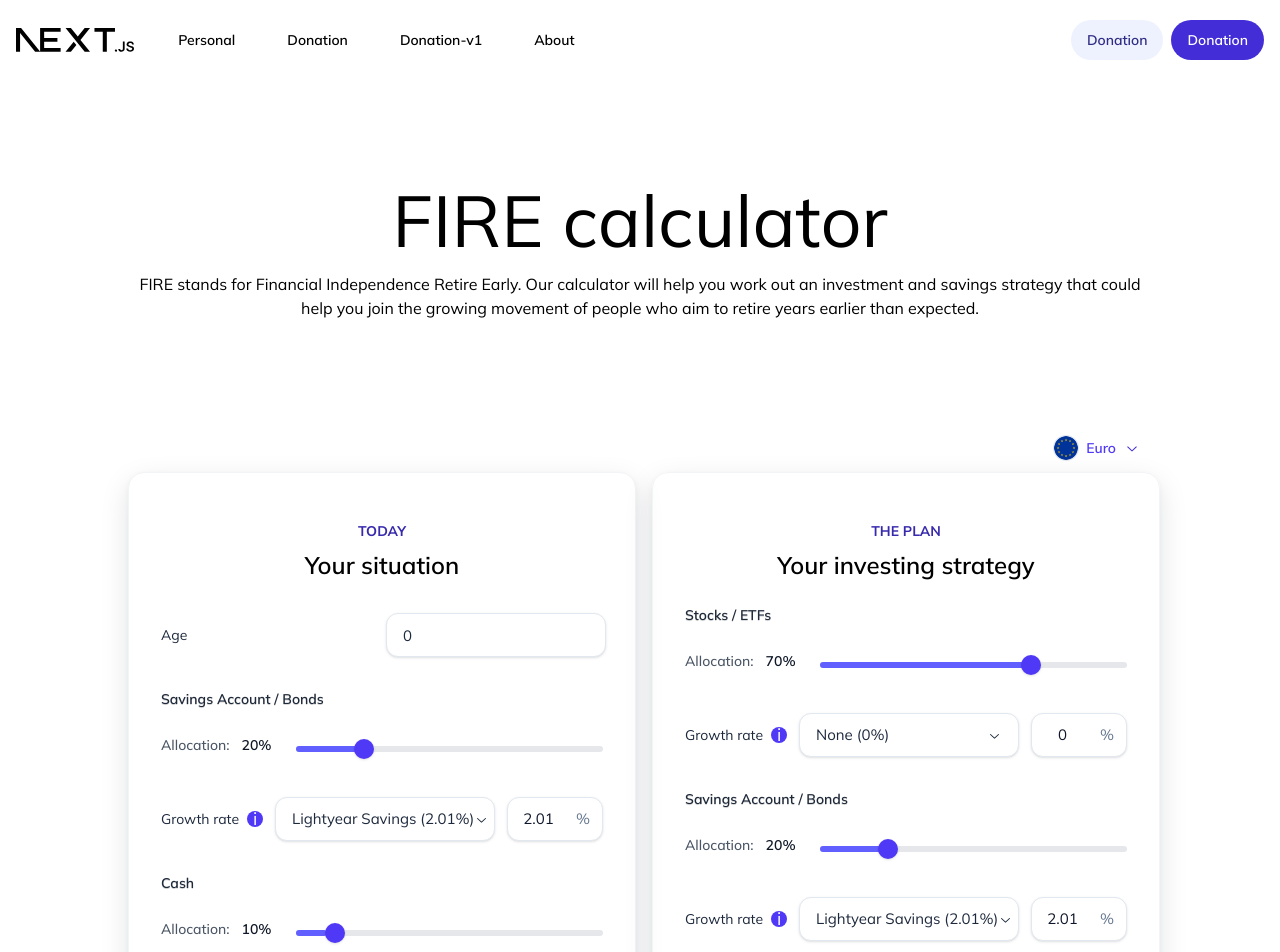
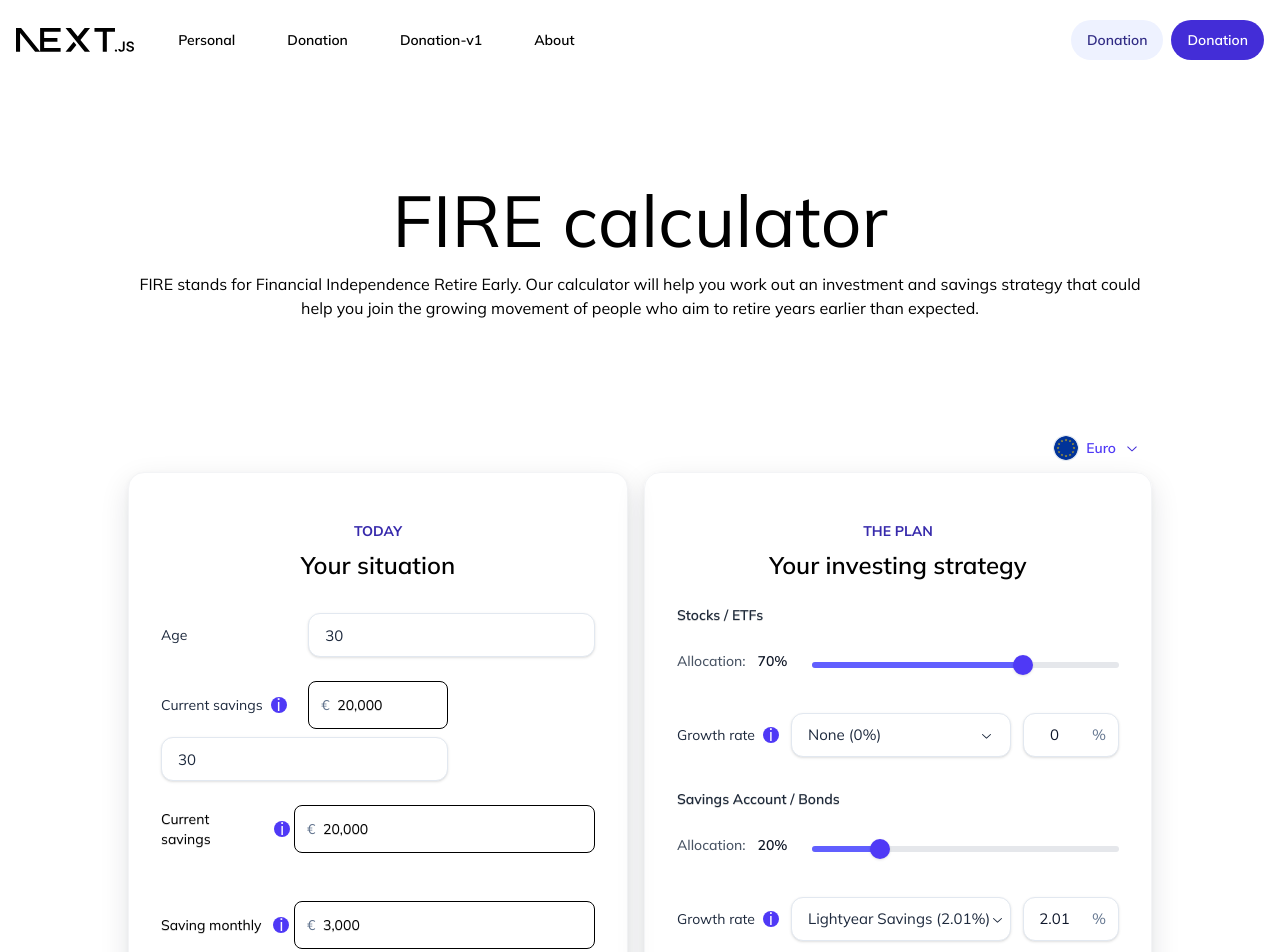
Before and after one commit to inputBrain/client-ret-calculator, a Next.js app: page / in a window 1280 px wide. Shown: the top 952 px of the page. Built offline with nearby package versions, Linux system fonts and the light colour scheme.

Commit message:
fix: reworked SituationBlock

```diff
--- a/src/components/fire/FireCalculator.tsx
+++ b/src/components/fire/FireCalculator.tsx
@@ -4,7 +4,8 @@ import React, {useEffect, useState} from "react";
 import {useSearchParams} from "next/navigation";
 import {AllocationTriple} from "@/components/ui/AllocationTriple";
 import CurrencySelect from "@/components/ui/CurrencySelect";
-import {SituationBlock} from "@/components/ui/SituationBlock";
+import SituationBlock from "@/components/ui/SituationBlock";
+import {CURRENCY_META} from "@/lib/currency";
 
 type Currency = "EUR" | "USD" | "GBP";
 
@@ -15,7 +16,10 @@ export default function FireCalculator() {
 
     const [stocksPct, setStocksPct] = useState<number>(70);
     const [fixedPct, setFixedPct] = useState<number>(20);
-
+    const symbol = CURRENCY_META[currency].symbol;
+    const [age, setAge] = useState<number>(30);
+    const [currentSavings, setCurrentSavings] = useState<number>(20000);
+    const [savingMonthly, setSavingMonthly] = useState<number>(3000);
     useEffect(() => {
         const get = (k: string, d: number) => {
             const v = search.get(k);
@@ -79,11 +83,13 @@ export default function FireCalculator() {
                                         <div className="flex flex-col">
 
                                             <SituationBlock
-                                                currency={currency}
-                                                stocksPct={stocksPct}
-                                                fixedPct={fixedPct}
-                                                setStocksPct={setStocksPct}
-                                                setFixedPct={setFixedPct}
+                                                currencySymbol={symbol}
+                                                age={age}
+                                                setAge={setAge}
+                                                currentSavings={currentSavings}
+                                                setCurrentSavings={setCurrentSavings}
+                                                savingMonthly={savingMonthly}
+                                                setSavingMonthly={setSavingMonthly}
                                             />
 
 
--- /dev/null
+++ b/src/components/ui/CurrencyAmountInput.tsx
@@ -0,0 +1,55 @@
+"use client";
+
+import React from "react";
+
+function formatNumber(n: number) {
+    if (!Number.isFinite(n)) return "";
+    return new Intl.NumberFormat("en-US", { maximumFractionDigits: 2 }).format(n);
+}
+
+function toNumber(raw: string) {
+    // выкидываем всё кроме цифр/., заменяем запятую на точку
+    const s = raw.replace(/[^\d.,]/g, "").replace(",", ".");
+    const n = parseFloat(s);
+    return Number.isFinite(n) ? n : 0;
+}
+
+export default function CurrencyAmountInput({
+                                                symbol,
+                                                value,
+                                                onChange,
+                                                placeholder,
+                                            }: {
+    symbol: string;
+    value: number;
+    onChange: (n: number) => void;
+    placeholder?: string;
+}) {
+    const [text, setText] = React.useState<string>(formatNumber(value));
+
+    React.useEffect(() => {
+        setText(formatNumber(value));
+    }, [value]);
+
+    return (
+        <div className="focus-within:-m-px relative min-h-12 rounded-lg border border-border-secondary focus-within:border-2 focus-within:border-content-interactive-tertiary focus-within:shadow-[0_0_0_4px_rgb(var(--content-interactive-tertiary)/0.15)]">
+            {/* префикс-символ */}
+            <div className="pointer-events-none absolute left-3 top-1/2 -translate-y-1/2 select-none text-sm text-slate-500">
+                {symbol}
+            </div>
+
+            <input
+                inputMode="decimal"
+                className="flex h-full w-full items-center rounded-lg border-0 px-3 pl-7 py-[14px] text-sm text-shadow-2xs text-content outline-none placeholder:text-content-tertiary"
+                type="text"
+                value={text}
+                placeholder={placeholder}
+                onChange={(e) => {
+                    setText(e.target.value);
+                    onChange(toNumber(e.target.value));
+                }}
+                onBlur={() => setText(formatNumber(value))}
+            />
+        </div>
+    );
+}
--- a/src/components/ui/SituationBlock.tsx
+++ b/src/components/ui/SituationBlock.tsx
@@ -1,228 +1,8 @@
 "use client";
 
-import * as React from "react";
-import * as Slider from "@radix-ui/react-slider";
-import * as Select from "@radix-ui/react-select";
+import React from "react";
 import * as Tooltip from "@radix-ui/react-tooltip";
-import {ChevronDownIcon} from "@radix-ui/react-icons";
-import {type Currency, CURRENCY_META} from "@/lib/currency";
-
-function clamp(n: number, min: number, max: number) {
-    return Math.min(max, Math.max(min, n));
-}
-
-
-function Track() {
-    return (
-        <Slider.Track className="relative h-1.5 w-full flex-grow rounded-full bg-gray-200">
-            <Slider.Range className="absolute h-full rounded-full bg-indigo-500"/>
-        </Slider.Track>
-    );
-}
-
-function Thumb({label}: { label: string }) {
-    return (
-        <Slider.Thumb
-            aria-label={label}
-            className="block h-5 w-5 rounded-full bg-indigo-600 shadow outline-none
-               focus-visible:ring-4 focus-visible:ring-indigo-300
-               data-[state=active]:scale-95"
-        />
-    );
-}
-
-function Row({label, value, onChange}: { label: string; value: number; onChange: (v: number) => void }) {
-    return (
-        <div
-            className="-mx-3 flex min-h-12 items-center justify-between gap-1 rounded bg-background-interactive-tertiary px-3 py-2 [&_>_*:first-child]:flex-[1_1_30%] [&_>_*:nth-child(2)]:flex-[1_1_70%] ">
-            <div className="mb-2 flex items-center gap-3">
-                <span className="text-sm font-medium text-gray-600 ">{label}</span>
-                <span className="text-sm font-semibold tabular-nums text-gray-900">{Math.round(value)}%</span>
-            </div>
-            <Slider.Root
-                className="relative flex h-10 w-full touch-none select-none items-center"
-                min={0}
-                max={100}
-                step={1}
-                value={[value]}
-                onValueChange={(vals) => onChange(vals[0] ?? value)}
-                style={{["--radix-slider-thumb-transform" as any]: "translateX(-50%)"}}
-            >
-                <Track/>
-                <Thumb label={label}/>
-            </Slider.Root>
-        </div>
-    );
-}
-
-export function SituationBlock({
-                                     currency,
-                                     stocksPct,
-                                     fixedPct,
-                                     setStocksPct,
-                                     setFixedPct,
-                                 }: {
-    currency: Currency;
-    stocksPct: number;
-    fixedPct: number;
-    setStocksPct: (n: number) => void;
-    setFixedPct: (n: number) => void;
-}) {
-    const [stocksRateKind, setStocksRateKind] = React.useState<"none" | "custom">("none");
-    const [stocksRate, setStocksRate] = React.useState(0);
-
-
-    const fixedPresets = CURRENCY_META[currency].fixedPresets;
-    type FixedKind = "none" | "custom" | "preset";
-    const [fixedRateKind, setFixedRateKind] = React.useState<FixedKind>(fixedPresets.length ? "preset" : "custom");
-    const [fixedRate, setFixedRate] = React.useState<number>(fixedPresets.length ? fixedPresets[0].rate : 0);
-
-    React.useEffect(() => {
-        if (fixedPresets.length) {
-            setFixedRateKind("preset");
-            setFixedRate(fixedPresets[0].rate);
-        } else {
-            setFixedRateKind("custom");
-            setFixedRate(0);
-        }
-    }, [currency]);
-
-    const cashPct = React.useMemo(() => clamp(100 - stocksPct - fixedPct, 0, 100), [stocksPct, fixedPct]);
-
-    const onStocks = (next: number) => {
-        next = clamp(next, 0, 100);
-        const remain = 100 - next;
-        const fixed = clamp(fixedPct, 0, remain);
-        setFixedPct(fixed);
-        setStocksPct(next);
-    };
-    const onFixed = (next: number) => {
-        next = clamp(next, 0, 100);
-        const need = Math.max(0, stocksPct + fixedPct + cashPct - 100 + (next - fixedPct));
-        if (need <= 0) {
-            setFixedPct(next);
-            return;
-        }
-        let takeFromCash = Math.min(need, cashPct);
-        let left = need - takeFromCash;
-        let takeFromStocks = Math.min(left, stocksPct);
-        left -= takeFromStocks;
-        setFixedPct(next);
-        setStocksPct(stocksPct - takeFromStocks);
-    };
-    const onCash = (nextCash: number) => {
-        nextCash = clamp(nextCash, 0, 100);
-        const deltaCash = nextCash - cashPct;
-        if (deltaCash === 0) return;
-        if (nextCash > cashPct) {
-            let give = nextCash - cashPct;
-            let takeFromStocks = Math.min(give, stocksPct);
-            give -= takeFromStocks;
-            let takeFromFixed = Math.min(give, fixedPct);
-            setStocksPct(stocksPct - takeFromStocks);
-            setFixedPct(fixedPct - takeFromFixed);
-        } else {
-            let free = cashPct - nextCash;
-            setStocksPct(clamp(stocksPct + free, 0, 100));
-        }
-    };
-
-    const sr = stocksRateKind === "none" ? 0 : stocksRate;     // % для акций
-    const fr = fixedRateKind === "none" ? 0 : fixedRate;       // % для депозита/облигаций
-    const effectiveRate = React.useMemo(() => {
-        // (52 * 11 + 19 * 55) / 100 = 16.17
-        return (stocksPct * sr + fixedPct * fr) / 100;
-    }, [stocksPct, fixedPct, sr, fr]);
-    const formulaText = `( ${Math.round(stocksPct)}% × ${sr.toFixed(2)} ) + ( ${Math.round(fixedPct)}% × ${fr.toFixed(2)} ) = ${effectiveRate.toFixed(2)}`;
-
-
-
-
-    return (
-        <div className="flex flex-col gap-8">
-            {/* Stocks / ETFs */}
-            <div className="flex flex-col gap-4 ">
-
-                <div className="mt-2 grid grid-cols-2 items-center gap-2">
-                    <div className="flex items-center text-sm text-nowrap text-slate-800 font-normal">
-                        Age
-                    </div>
-
-                    <input
-                        type="number"
-                        value={stocksRate}
-                        onChange={(e) => setStocksRate(Number(e.target.value))}
-                        placeholder="Enter age"
-                        className="h-11 min-w-[220px] rounded-xl border border-slate-200 bg-white px-4 text-[15px] text-slate-800 shadow-sm focus:outline-none focus-visible:ring-4 focus-visible:ring-indigo-200"
-                    />
-                </div>
-            </div>
-
-            {/* Savings / Bonds */}
-            <div className="flex flex-col gap-3">
-                <h6 className="text-sm font-semibold text-gray-800 text-shadow-2xs">Savings Account / Bonds</h6>
-                <Row label="Allocation:" value={fixedPct} onChange={onFixed}/>
-
-                <div className="mt-2 grid grid-cols-[auto_1fr_auto] items-center gap-3">
-                    <div className="flex items-center text-sm text-nowrap text-slate-800 font-normal">
-                        Growth rate <Info tooltip="Your expected annual interest rate, expressed as AER/APY."/>
-                    </div>
-
-                    {fixedPresets.length === 0 ? (
-                        <div
-                            className="h-11 min-w-[220px] rounded-xl border border-slate-200 bg-slate-50 px-4 text-[15px] text-slate-400 flex items-center">
-                            No presets for this currency
-                        </div>
-                    ) : (
-                        <SelectBox
-                            value={fixedRateKind}
-                            onValueChange={(v) => {
-                                const val = v as FixedKind;
-                                setFixedRateKind(val);
-                                if (val === "none") setFixedRate(0);
-                                if (val === "preset") setFixedRate(fixedPresets[0].rate);
-                            }}
-                            options={[
-                                {value: "none", label: "None (0%)"},
-                                ...fixedPresets.map((p) => ({
-                                    value: "preset",
-                                    label: `${p.label} (${p.rate.toFixed(2)}%)`,
-                                })),
-                                {value: "custom", label: "Custom"},
-                            ]}
-                            placeholder="Choose..."
-                        />
-                    )}
-
-                    <PercentInput
-                        value={fixedRateKind === "none" ? 0 : fixedRate}
-                        onChange={(n) => {
-                            setFixedRateKind("custom");
-                            setFixedRate(n);
-                        }}
-                    />
-                </div>
-            </div>
-
-            {/* Cash */}
-            <div className="flex flex-col gap-3">
-                <h6 className="text-sm text-shadow-2xs font-semibold text-gray-800">Cash</h6>
-                <Row label="Allocation:" value={cashPct} onChange={onCash} />
-            </div>
-
-            <div className="flex flex-col gap-2">
-                <div className="flex items-center gap-2 text-sm font-semibold text-gray-800 text-shadow-2xs">
-                    <span>Effective overall rate of return:</span>
-                    <span className="tabular-nums">{effectiveRate.toFixed(2)}%</span>
-                    <Info tooltip={formulaText} />
-                </div>
-                <p className="text-xs text-slate-600">
-                    Returns may vary. You are responsible for the rate you enter - we make no assessment on how likely you are to secure your chosen rate. Calculations do not take into account the effect of costs, inflation or tax. For simplicity, this calculator assumes your chosen rates remain stable throughout the selected duration, and that all present and future savings follow your chosen allocation.
-                </p>
-            </div>
-        </div>
-    );
-}
+import CurrencyAmountInput from "./CurrencyAmountInput";
 
 function Info({tooltip}: { tooltip: string }) {
     return (
@@ -249,69 +29,131 @@ function Info({tooltip}: { tooltip: string }) {
     );
 }
 
-function SelectBox({
-       value,
-       onValueChange,
-       options,
-       placeholder,
+export default function SituationBlock({
+                                           currencySymbol,
+                                           age,
+                                           setAge,
+                                           currentSavings,
+                                           setCurrentSavings,
+                                           savingMonthly,
+                                           setSavingMonthly,
                                        }: {
-    value: string;
-    onValueChange: (v: string) => void;
-    options: { value: string; label: string }[];
-    placeholder?: string;
+    currencySymbol: string;
+    age: number;
+    setAge: (n: number) => void;
+    currentSavings: number;
+    setCurrentSavings: (n: number) => void;
+    savingMonthly: number;
+    setSavingMonthly: (n: number) => void;
 }) {
     return (
-        <Select.Root value={value} onValueChange={onValueChange}>
-            <Select.Trigger
-                className="inline-flex h-11 min-w-[220px] items-center justify-between  rounded-xl border text-nowrap border-slate-200 bg-white px-4 text-[15px] text-slate-800 shadow-sm focus:outline-none focus-visible:ring-4 focus-visible:ring-indigo-200"
-                aria-label="Select option"
-            >
-                <Select.Value placeholder={placeholder}/>
-                <Select.Icon>
-                    <ChevronDownIcon/>
-                </Select.Icon>
-            </Select.Trigger>
-            <Select.Portal>
-                <Select.Content
-                    className="z-50 overflow-hidden rounded-2xl border border-slate-200 bg-white shadow-2xl"
-                    position="popper"
-                    sideOffset={8}
-                >
-                    <Select.Viewport className="min-w-[220px] p-1">
-                        {options.map((o, i) => (
-                            <Select.Item
-                                key={`${o.value}-${i}`}
-                                value={o.value}
-                                className="group relative flex cursor-pointer select-none items-center justify-between rounded-xl px-4 py-3 text-[15px] text-slate-800 outline-none data-[highlighted]:bg-indigo-50"
-                            >
-                                <Select.ItemText>{o.label}</Select.ItemText>
-                                <Select.ItemIndicator>
-                  <span
-                      className="ml-4 inline-flex h-5 w-5 items-center justify-center rounded-full border border-indigo-200">
-                    <span className="h-3 w-3 rounded-full bg-indigo-600"/>
-                  </span>
-                                </Select.ItemIndicator>
-                            </Select.Item>
-                        ))}
-                    </Select.Viewport>
-                </Select.Content>
-            </Select.Portal>
-        </Select.Root>
-    );
-}
 
-function PercentInput({value, onChange}: { value: number; onChange: (n: number) => void }) {
-    return (
-        <div
-            className="flex h-11 w-24 items-center justify-center rounded-xl border border-slate-200 bg-white px-3 text-[15px] text-slate-900 shadow-sm focus-within:ring-4 focus-within:ring-indigo-200">
+<>
+
+            {/* Rows */}
+            <div className="flex flex-col gap-8">
+
+
+                <div className="flex flex-col gap-4">
+                    <div className="mt-2 grid grid-cols-3 items-center gap-2">
+                        <div className="flex items-center text-sm text-nowrap text-slate-800 font-normal">
+                            Age
+                        </div>
+
                         <input
                             type="number"
-                step="0.01"
-                value={Number.isFinite(value) ? value : 0}
-                onChange={(e) => onChange(parseFloat(e.target.value || "0"))}
-                className="w-full bg-transparent text-center outline-none"
+                            inputMode="numeric"
+                            value={Number.isFinite(age) ? age : 0}
+                            onChange={(e) => setAge(parseInt(e.target.value || "0", 10))}
+                            placeholder="Enter age"
+                            className="h-11 col-span-2  rounded-xl border border-slate-200 bg-white px-4 text-[15px] text-slate-800 shadow-sm focus:outline-none focus-visible:ring-4 focus-visible:ring-indigo-200 "
                         />
-            <span className="pl-1 text-slate-500">%</span>
                     </div>
+
+
+
+
+                    <div className="mt-2 grid grid-cols-3 items-center gap-2">
+                        <div className="flex items-center text-sm text-nowrap text-slate-800 font-normal">
+                            Current savings
+                            <Info tooltip="How much you've already saved. Dont't inclide your pension or illiquid assets like property."/>
+                        </div>
+
+
+                        <CurrencyAmountInput
+                            symbol={currencySymbol}
+                            value={currentSavings}
+                            onChange={setCurrentSavings}
+                            placeholder="0"
+                        />
+
+
+                        <input
+                            type="number"
+                            inputMode="numeric"
+                            value={Number.isFinite(age) ? age : 0}
+                            onChange={(e) => setAge(parseInt(e.target.value || "0", 10))}
+                            placeholder="Enter age"
+                            className="h-11 col-span-2  rounded-xl border border-slate-200 bg-white px-4 text-[15px] text-slate-800 shadow-sm focus:outline-none focus-visible:ring-4 focus-visible:ring-indigo-200 "
+                        />
+                    </div>
+
+
+
+
+                    <div
+                        className="-mx-3 flex min-h-12 items-center justify-between gap-1 rounded bg-background-interactive-tertiary px-3 py-2 [&_>_*:first-child]:flex-[1_1_30%] [&_>_*:nth-child(2)]:flex-[1_1_70%]">
+          <span className="text-sm text-shadow-2xs">
+            <div className="flex flex-1 items-center gap-1">
+              <span>Current savings</span>
+              <Info tooltip="How much you've already saved. Dont't inclide your pension or illiquid assets like property."/>
+            </div>
+          </span>
+                        <div className="flex w-full flex-col gap-2">
+                            <div className="flex flex-col gap-2">
+                                <CurrencyAmountInput
+                                    symbol={currencySymbol}
+                                    value={currentSavings}
+                                    onChange={setCurrentSavings}
+                                    placeholder="0"
+                                />
+                            </div>
+                        </div>
+                    </div>
+
+
+
+
+                </div>
+
+
+
+
+
+
+                {/* Saving monthly */}
+                <div
+                    className="-mx-3 flex min-h-12 items-center justify-between gap-1 rounded bg-background-interactive-tertiary px-3 py-2 [&_>_*:first-child]:flex-[1_1_30%] [&_>_*:nth-child(2)]:flex-[1_1_70%]">
+          <span className="text-sm text-shadow-2xs">
+            <div className="flex flex-1 items-center gap-1">
+              <span>Saving monthly</span>
+              <Info tooltip="How much you plan to add every month."/>
+            </div>
+          </span>
+                    <div className="flex w-full flex-col gap-2">
+                        <div className="flex flex-col gap-2">
+                            <CurrencyAmountInput
+                                symbol={currencySymbol}
+                                value={savingMonthly}
+                                onChange={setSavingMonthly}
+                                placeholder="0"
+                            />
+                        </div>
+                    </div>
+                </div>
+            </div>
+</>
+
     );
+
 }
```
Lines whose indentation alone changed are shown as unchanged.
